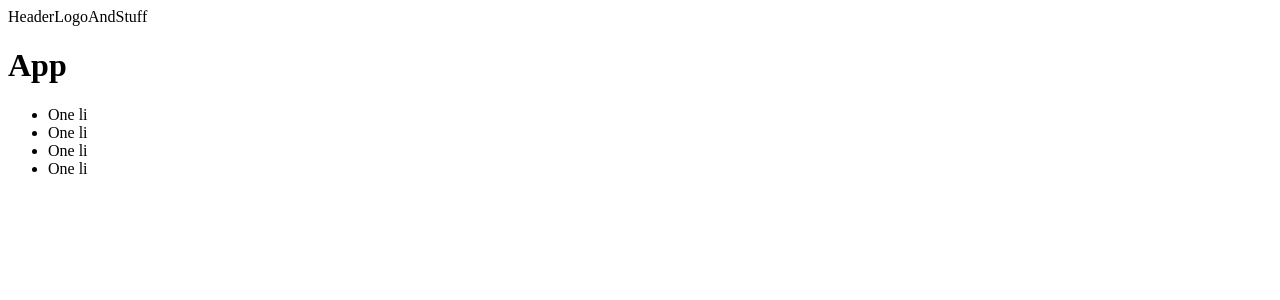
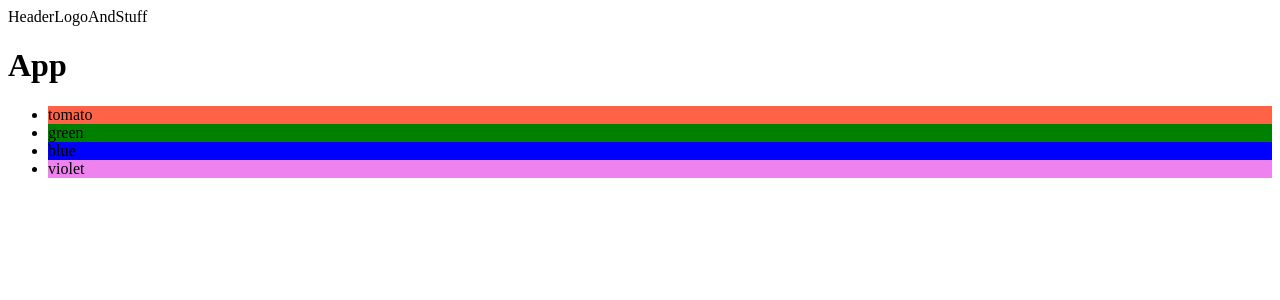
Before and after one commit to MariusCodeAcademy/feu5_03_react_events_stateIntro_lifecycle, a React (Vite) app: page / in a window 1280 px wide. Shown: the top 300 px of the page. Built offline with nearby package versions, Linux system fonts and the light colour scheme.

Commit message:
Map Persons

```diff
--- a/src/App.jsx
+++ b/src/App.jsx
@@ -4,7 +4,7 @@ import Counter from './components/Counter';
 import Header from './components/Header';
 import PeopleList from './components/PeopleList';
 
-const arr = ['red', 'green', 'blue'];
+const arr = ['tomato', 'green', 'blue', 'violet'];
 
 const App = () => {
   console.log('App ivyko');
--- a/src/components/PeopleList.jsx
+++ b/src/components/PeopleList.jsx
@@ -1,13 +1,12 @@
 import Person from './Person';
 
-const PeopleList = () => {
+const PeopleList = (props) => {
   // mapinti per gauta sarasa ir gamiti Person componentus
   return (
     <ul>
-      <Person />
-      <Person />
-      <Person />
-      <Person />
+      {props.list.map((color) => (
+        <Person key={color} name={color} />
+      ))}
     </ul>
   );
 };
--- a/src/components/Person.jsx
+++ b/src/components/Person.jsx
@@ -1,4 +1,4 @@
-const Person = () => {
-  return <li>One li</li>;
+const Person = (props) => {
+  return <li style={{ backgroundColor: props.name }}>{props.name}</li>;
 };
 export default Person;
```
Also changed, not shown: src/assets/data.js (added, +9 -0 lines).
